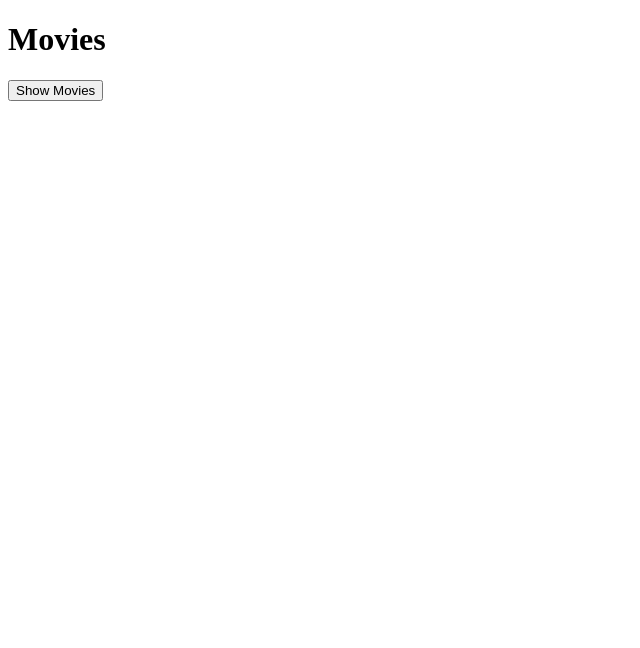
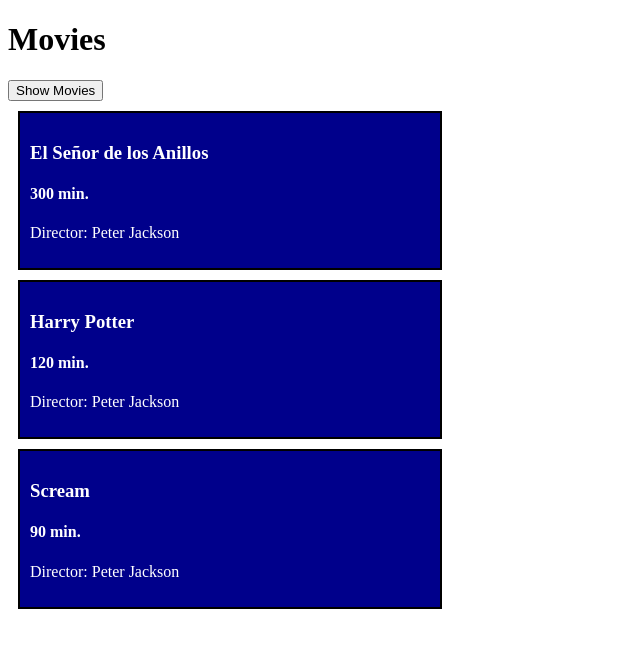
Before and after one commit to Amaza-ing/AMazaing-TypeScript-Course, a website built with webpack: page public/index.html in a window 1280 px wide. Both pictures are taken after a click on the button "Show Movies". Shown: the whole page, without its empty margins (0-640 px from the left). Built offline with nearby package versions, Linux system fonts and the light colour scheme.

Commit message:
html & events

```diff
--- a/public/index.html
+++ b/public/index.html
@@ -5,6 +5,7 @@
   <meta name="viewport" content="width=device-width, initial-scale=1.0">
   <title>Document</title>
   <script type="module" src="./bundle.js"></script>
+  <link rel="stylesheet" href="./styles.css">
 </head>
 <body>
   <h1>Movies</h1>
--- /dev/null
+++ b/public/styles.css
@@ -0,0 +1,14 @@
+.movie-list {
+  margin: 0;
+  padding: 0;
+  list-style-type: none;
+
+  .movie-card {
+    margin: 10px;
+    padding: 10px;
+    width: 400px;
+    border: 2px solid black;
+    background-color: darkblue;
+    color: white;
+  }
+}
--- a/src/main.ts
+++ b/src/main.ts
@@ -7,9 +7,40 @@
 const director1: Director<string> = {
   name: "Peter Jackson",
   age: 60,
-  data: "He is Amazing"
-}
+  data: "He is Amazing",
+};
 
 const movie1 = new Movie("El Señor de los Anillos", 300, true, director1);
 const movie2 = new Movie("Harry Potter", 120, true, director1);
 const scream = new HorrorMovie("Scream", 90, false, director1, true);
+
+const movieArr: Movie[] = [movie1, movie2, scream];
+
+const btn = document.querySelector(".btn") as HTMLButtonElement;
+const movieList = document.querySelector(".movie-list") as HTMLUListElement;
+
+const addMovie = (movie: Movie) => {
+  const li = document.createElement("li");
+  const h3 = document.createElement("h3");
+  const h4 = document.createElement("h4");
+  const p = document.createElement("p");
+
+  h3.classList.add("title");
+  h3.textContent = movie.title;
+
+  h4.classList.add("duration");
+  h4.textContent = `${movie.getDuration()} min.`;
+
+  p.textContent = `Director: ${movie.director.name}`;
+
+  li.classList.add("movie-card");
+  li.append(h3);
+  li.append(h4);
+  li.append(p);
+
+  movieList.append(li);
+};
+
+btn.addEventListener("click", () => {
+  movieArr.forEach((movie) => addMovie(movie));
+});
```
